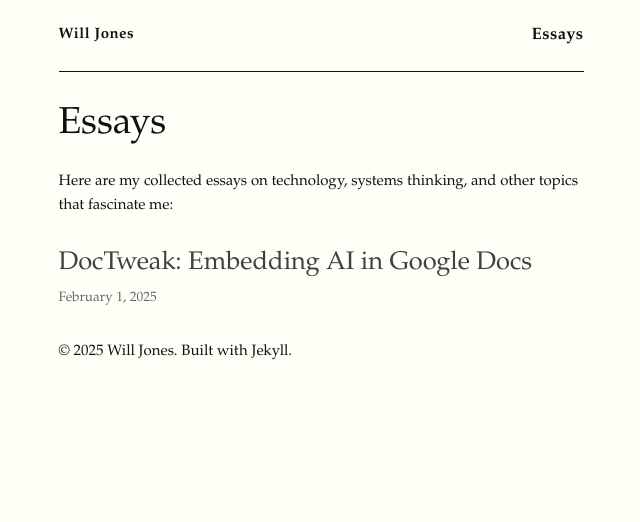
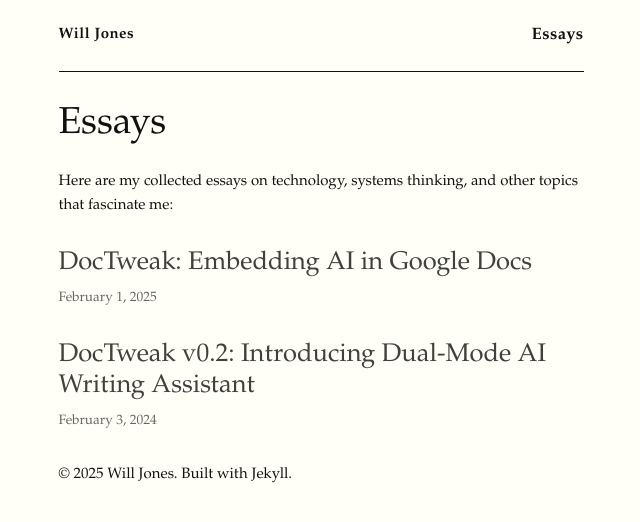
Before and after one commit to willgdjones/willgdjones.github.io, a Jekyll site: the page built from essays/index.html, in a window 1280 px wide. Shown: the top 522 px of the page, without its empty margins (319-959 px from the left). Built offline with Jekyll 4.4.1, drawn with Linux system fonts in a browser that asks for light colours.

Commit message:
DocTweak v0.2

```diff
--- a/_essays/doctweak.md
+++ b/_essays/doctweakv01.md
@@ -7,7 +7,7 @@
 DocTweak v0.1 is a tool that integrates AI assistance into Google Docs. It enables dynamic content editing right where you write, rather than constantly copying and pasting content into ChatGPT.
 
 <figure>
-  <img src="/assets/images/DocTweak.gif" alt="DocTweak interface showing AI suggestions in Google Docs">
+  <img src="/assets/images/DocTweakv0.1.gif" alt="DocTweak interface showing AI suggestions in Google Docs">
   <figcaption>DocTweak in action: AI-powered suggestions directly in Google Docs</figcaption>
 </figure>
 
--- /dev/null
+++ b/_essays/doctweakv02.md
@@ -0,0 +1,26 @@
+---
+layout: post
+title: "DocTweak v0.2: Introducing Dual-Mode AI Writing Assistant"
+date: 2024-02-03
+author: Will Jones
+categories: [releases, google-docs, ai]
+tags: [doctweak, google-workspace, writing-tools, ai-assistant]
+---
+
+I released DocTweak v0.2 - which introduces two new modes of operation: Critique and Replace.
+
+### Critique Mode
+Sometimes you don't want direct changes - you want feedback. Maybe you're wondering if a paragraph is clear enough, or if your tone is appropriate for your audience. Critique mode is designed for these moments. Simply select your text, ask your question, and get focused, actionable feedback without any automatic changes to your document.
+
+<figure>
+  <img src="/assets/images/DocTweakv0.2Critique.gif" alt="DocTweak interface showing AI suggestions in Google Docs">
+  <figcaption>DocTweak in action: AI-powered suggestions directly in Google Docs</figcaption>
+</figure>
+
+### Replace Mode
+When you're ready for concrete improvements, Replace mode is your go-to option. It provides AI-suggested rewrites of your selected text, with a clear preview and the control to apply changes when you're satisfied with the suggestion.
+
+<figure>
+  <img src="/assets/images/DocTweakv0.2Replace.gif" alt="DocTweak interface showing AI suggestions in Google Docs">
+  <figcaption>DocTweak in action: AI-powered suggestions directly in Google Docs</figcaption>
+</figure>
```
Also changed, not shown: assets/images/DocTweakv0.1.gif (renamed from assets/images/DocTweak.gif), assets/images/DocTweakv0.2Replace.gif (added), 1 other file.
